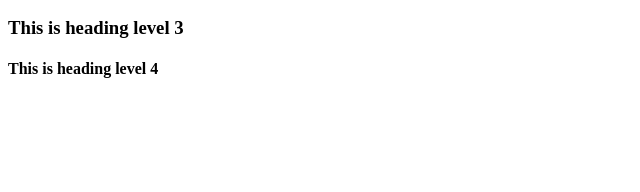
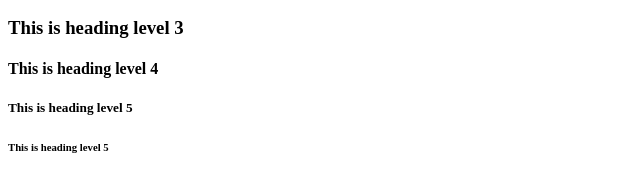
Before and after one commit to alextripathee/git-two, a plain HTML site: page index.html in a window 1280 px wide. Shown: the part 110-302 px from the top of the page, without its empty margins (0-640 px from the left). Drawn offline with Linux system fonts and the light colour scheme.

Commit message:
Add heading level

```diff
--- a/feature-2.js
+++ /dev/null
@@ -1 +0,0 @@
-console.log('feature-2');
--- /dev/null
+++ b/feature-b.js
@@ -0,0 +1 @@
+console.log('feature-22');
--- a/index.html
+++ b/index.html
@@ -7,5 +7,8 @@
     <h2>This is heading level 2</h2>
     <h3>This is heading level 3</h3>
     <h4>This is heading level 4</h4>
+    <h5>This is heading level 5</h5>
+    <h6>This is heading level 5</h6>
+
 </body>
 </html>
```
Also changed, not shown: feature-a.js (renamed from feature-1.js).
